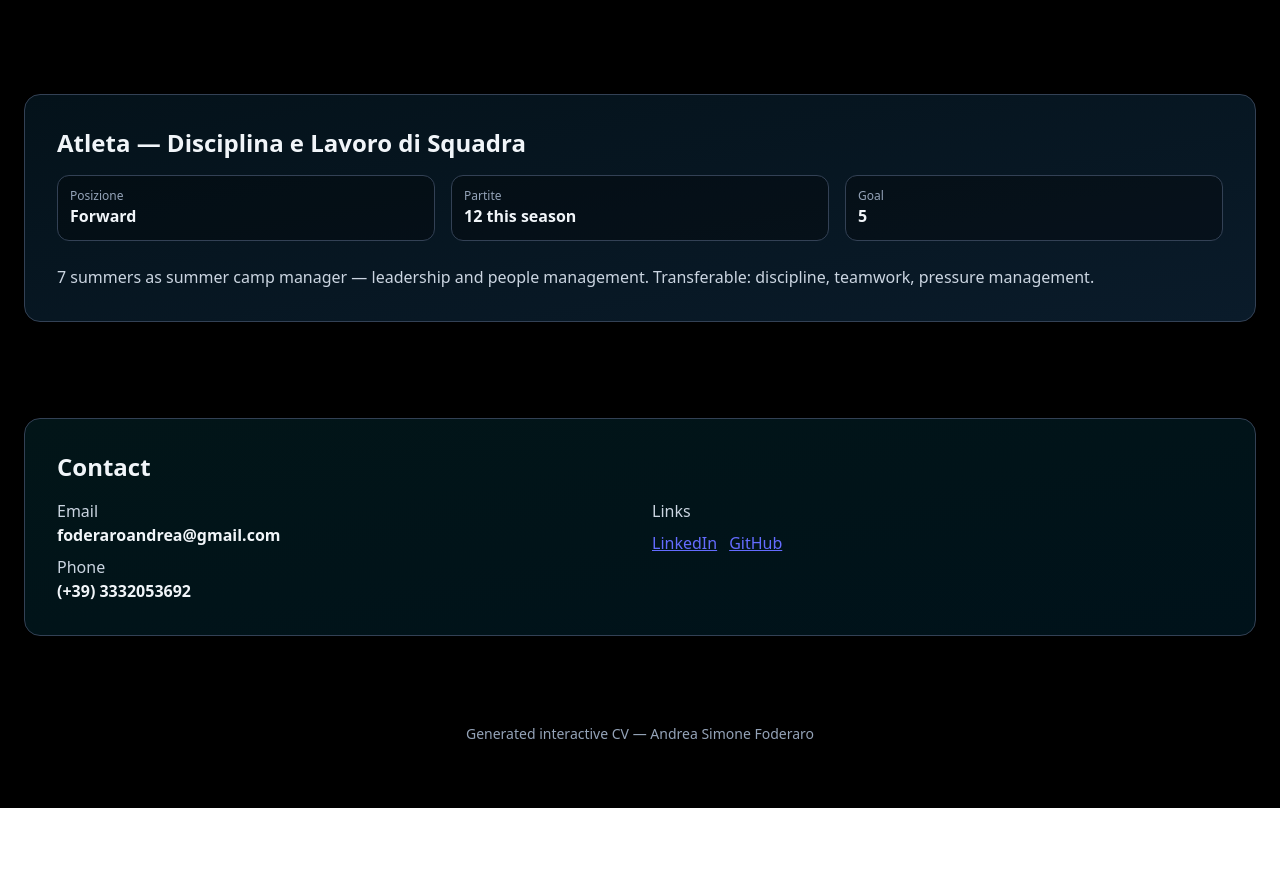
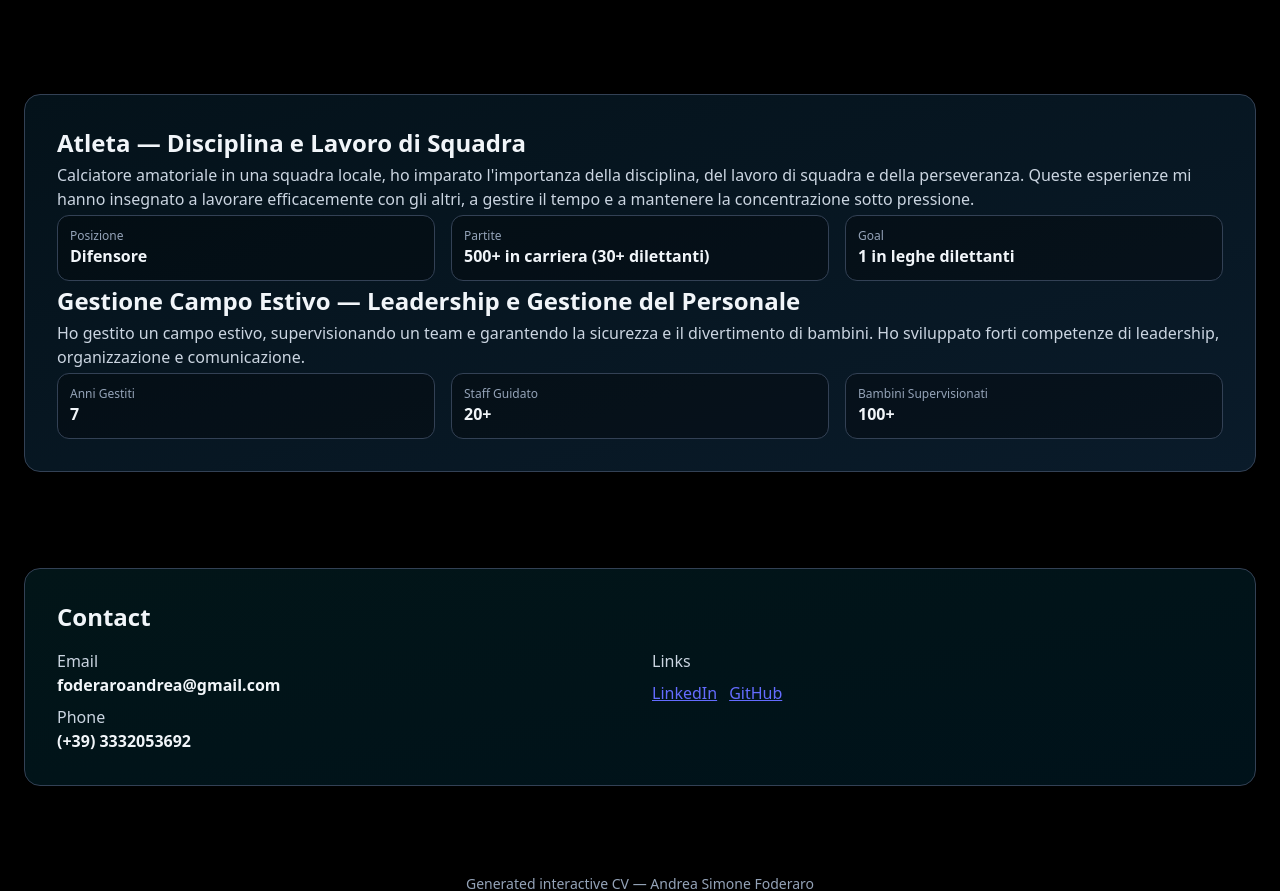
Before and after one commit to fodecoder/fodecoder.github.io, a React (Vite) app: page / in a window 1280 px wide. Shown: the part 2629-3520 px from the top of the page. Before the commit the page ends 3437 px from the top, so only its background shows below. Built offline with nearby package versions, Linux system fonts and the light colour scheme.

Commit message:
Update 'others' section

```diff
--- a/src/App.tsx
+++ b/src/App.tsx
@@ -2,7 +2,7 @@ import { useEffect, useState, useRef } from "react";
 import { motion, useAnimation } from "framer-motion";
 import Summary from "./components/sections/Summary";
 import Experience from "./components/sections/Experience";
-import Athlete from "./components/sections/Athlete";
+import Others from "./components/sections/Others";
 import Contact from "./components/sections/Contacts";
 import Education from "./components/sections/Education";
 import Projects from "./components/sections/Projects";
@@ -82,7 +82,7 @@ export default function App() {
           </section>
 
           <section id="Athlete" ref={addRef(5)} className="py-8 w-full">
-            <Athlete />
+            <Others />
           </section>
 
           <section id="Contact" ref={addRef(6)} className="py-8 w-full">
--- a/src/components/sections/Athlete.tsx
+++ /dev/null
@@ -1,21 +0,0 @@
-import { Stat } from "../utils/Stat";
-import { useTranslation } from "react-i18next";
-
-
-const Athlete = () => {
-  const { t } = useTranslation();
-
-  return (
-    <div className="p-8 rounded-2xl bg-gradient-to-br from-[#04121a] to-[#0a1b2a] border border-slate-700">
-      <h2 className="text-2xl font-bold mb-4">{t("athlete.title")}</h2>
-      <div className="grid grid-cols-1 md:grid-cols-3 gap-4">
-        <Stat label={t("athlete.stats.position")} value="Forward" />
-        <Stat label={t("athlete.stats.matches")} value="12 this season" />
-        <Stat label={t("athlete.stats.goals")} value="5" />
-      </div>
-      <div className="mt-6 text-slate-300">7 summers as summer camp manager — leadership and people management. Transferable: discipline, teamwork, pressure management.</div>
-    </div>
-  );
-}
-
-export default Athlete;
--- /dev/null
+++ b/src/components/sections/Others.tsx
@@ -0,0 +1,28 @@
+import { Stat } from "../utils/Stat";
+import { useTranslation } from "react-i18next";
+
+
+const Others = () => {
+  const { t } = useTranslation();
+
+  return (
+    <div className="p-8 rounded-2xl bg-gradient-to-br from-[#04121a] to-[#0a1b2a] border border-slate-700">
+      <h2 className="text-2xl font-bold mb-1">{t("others.athlete.title")}</h2>
+      <div className="mt-1 text-slate-300 mb-1">{t("others.athlete.description")}</div>
+      <div className="grid grid-cols-1 md:grid-cols-3 gap-4">
+        <Stat label={t("others.athlete.stats.position")} value={t("others.athlete.stats.positionValue")} />
+        <Stat label={t("others.athlete.stats.matches")} value={t("others.athlete.stats.matchesValue")} />
+        <Stat label={t("others.athlete.stats.goals")} value={t("others.athlete.stats.goalsValue")} />
+      </div>
+      <h2 className="text-2xl font-bold mb-1 mt-1">{t("others.summerCamp.title")}</h2>
+      <div className="mt-1 text-slate-300 mb-1">{t("others.summerCamp.description")}</div>
+      <div className="grid grid-cols-1 md:grid-cols-3 gap-4">
+        <Stat label={t("others.summerCamp.stats.years")} value={t("others.summerCamp.stats.yearsValue")} />
+        <Stat label={t("others.summerCamp.stats.staff")} value={t("others.summerCamp.stats.staffValue")} />
+        <Stat label={t("others.summerCamp.stats.children")} value={t("others.summerCamp.stats.childrenValue")} />
+      </div>
+    </div>
+  );
+}
+
+export default Others;
--- a/src/locales/en/translation.json
+++ b/src/locales/en/translation.json
@@ -1,11 +1,28 @@
 {
+    "others": {
         "athlete": {
             "title": "Athletics — Discipline & Teamwork",
             "description": "Calciatore amatoriale in una squadra locale, ho imparato l'importanza della disciplina, del lavoro di squadra e della perseveranza. Queste esperienze mi hanno insegnato a lavorare efficacemente con gli altri, a gestire il tempo e a mantenere la concentrazione sotto pressione.",
             "stats": {
                 "position": "Position",
+                "positionValue": "Defender",
                 "matches": "Matches",
-            "goals": "Goals"
+                "matchesValue": "500+ in career (30+ amateur)",
+                "goals": "Goals",
+                "goalsValue": "1 in amateur leagues"
+            }
+        },
+        "summerCamp": {
+            "title": "Summer Camp Management — Leadership & People Management",
+            "description": "Managed a summer camp for 7 years, overseeing a team and ensuring the safety and enjoyment of children. Developed strong leadership, organizational, and communication skills.",
+            "stats": {
+                "years": "Years Managed",
+                "yearsValue": "7",
+                "staff": "Staff Led",
+                "staffValue": "20+",
+                "children": "Children Supervised",
+                "childrenValue": "100+"
             }
         }
     }
+}
--- a/src/locales/it/translation.json
+++ b/src/locales/it/translation.json
@@ -1,11 +1,28 @@
 {
+    "others": {
         "athlete": {
             "title": "Atleta — Disciplina e Lavoro di Squadra",
             "description": "Calciatore amatoriale in una squadra locale, ho imparato l'importanza della disciplina, del lavoro di squadra e della perseveranza. Queste esperienze mi hanno insegnato a lavorare efficacemente con gli altri, a gestire il tempo e a mantenere la concentrazione sotto pressione.",
             "stats": {
                 "position": "Posizione",
+                "positionValue": "Difensore",
                 "matches": "Partite",
-            "goals": "Goal"
+                "matchesValue": "500+ in carriera (30+ dilettanti)",
+                "goals": "Goal",
+                "goalsValue": "1 in leghe dilettanti"
+            }
+        },
+        "summerCamp": {
+            "title": "Gestione Campo Estivo — Leadership e Gestione del Personale",
+            "description": "Ho gestito un campo estivo, supervisionando un team e garantendo la sicurezza e il divertimento di bambini. Ho sviluppato forti competenze di leadership, organizzazione e comunicazione.",
+            "stats": {
+                "years": "Anni Gestiti",
+                "yearsValue": "7",
+                "staff": "Staff Guidato",
+                "staffValue": "20+",
+                "children": "Bambini Supervisionati",
+                "childrenValue": "100+"
             }
         }
     }
+}
```
Lines whose indentation alone changed are shown as unchanged.
